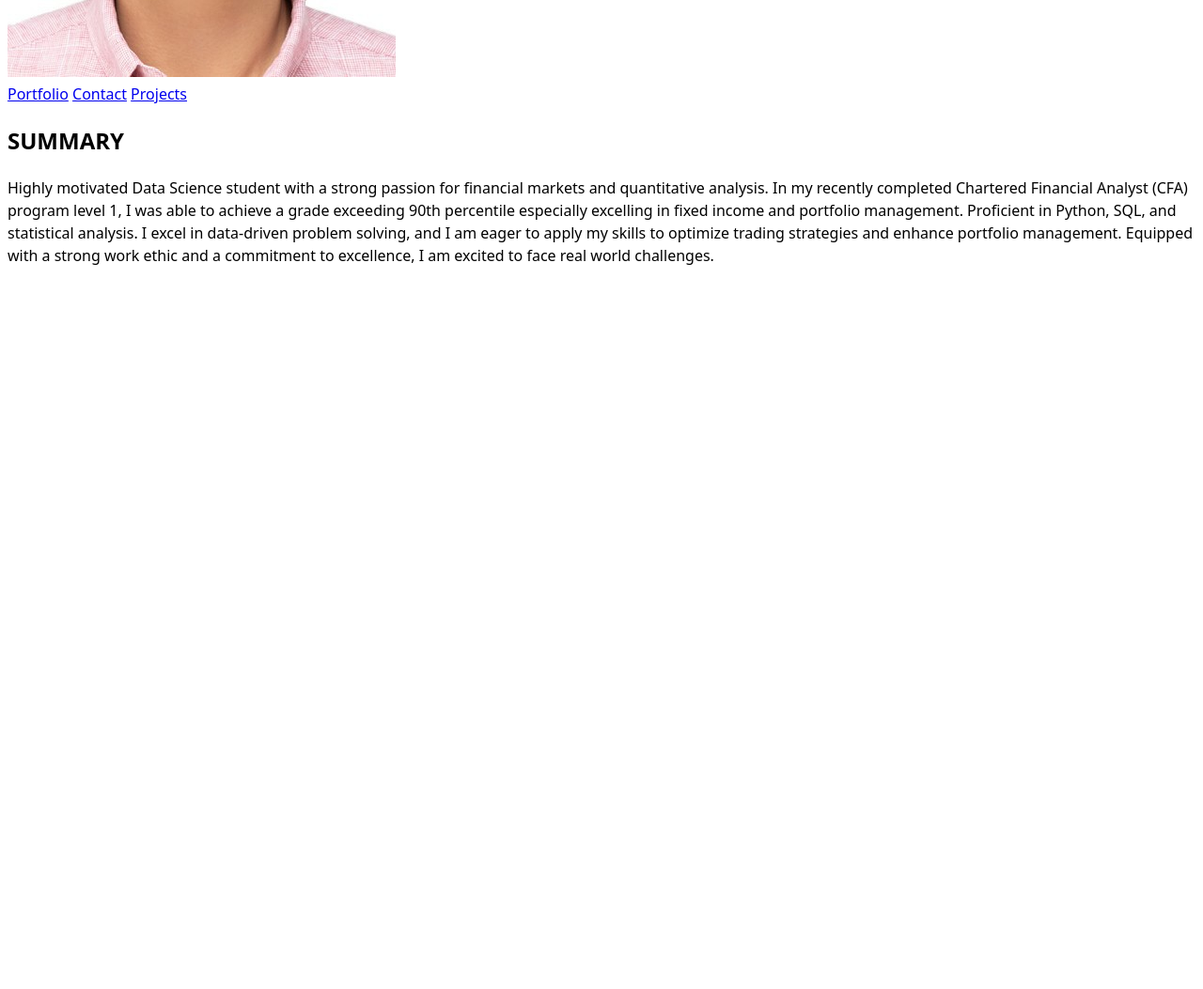
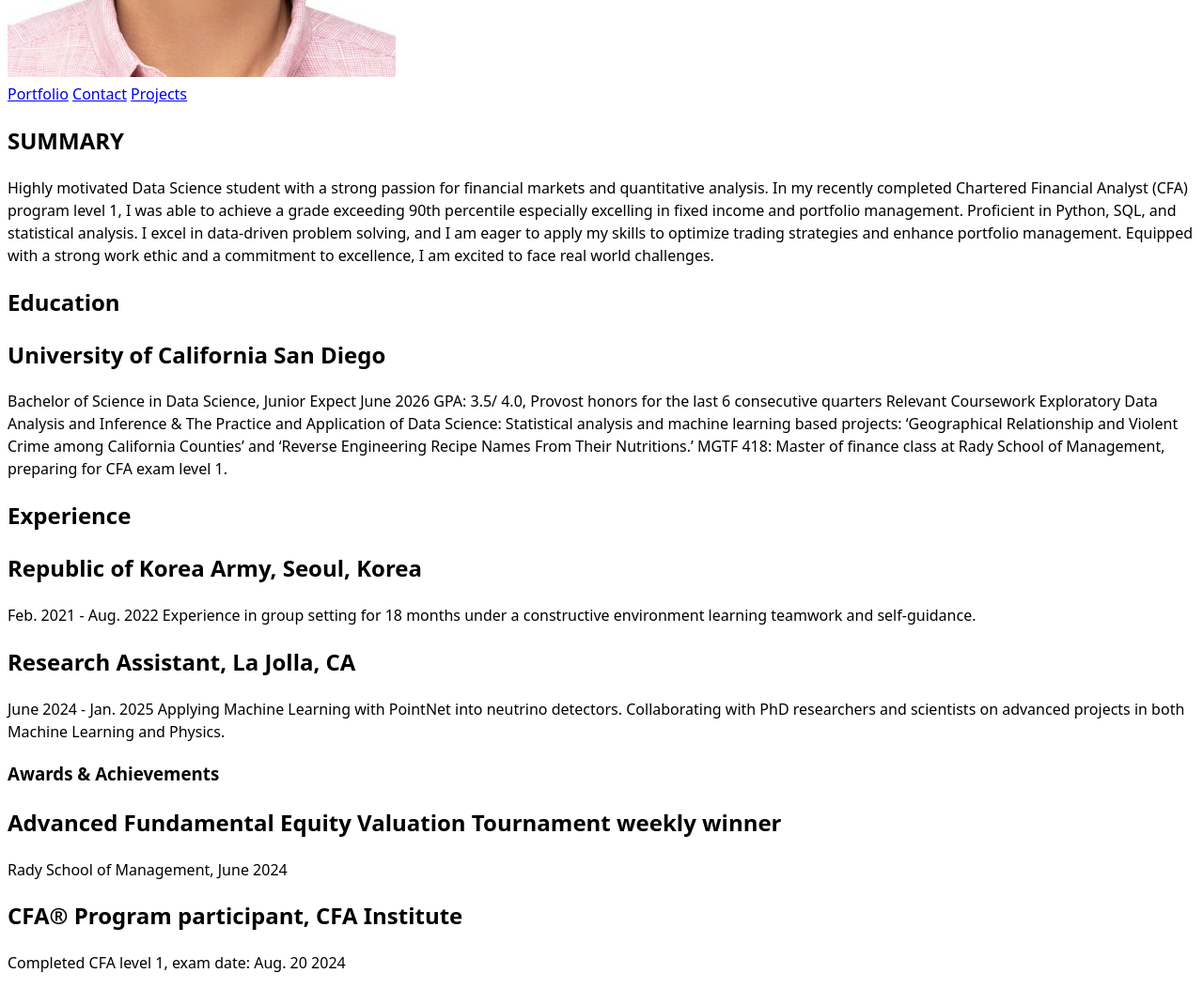
Before and after one commit to kylechoi101/portfolio, a plain HTML site: page index.html in a window 1280 px wide. Shown: the part 580-1633 px from the top of the page at 94% size. Before the commit the page ends 880 px from the top, so only its background shows below. Drawn offline with Linux system fonts and the light colour scheme.

Commit message:
CV added

```diff
--- a/index.html
+++ b/index.html
@@ -27,5 +27,50 @@
             Equipped with a strong work ethic and a commitment to excellence, I am excited to face real world challenges.
         </p>
     </section>
+    <article class="Education">
+        <h1>Education</h1>
+        <article class="school">
+          <h2>University of California San Diego</h2>
+          <p>
+            Bachelor of Science in Data Science, Junior Expect June 2026
+            GPA: 3.5/ 4.0, Provost honors for the last 6 consecutive quarters
+            Relevant Coursework
+            Exploratory Data Analysis and Inference & The Practice and Application of Data Science: Statistical analysis and machine learning based projects: ‘Geographical Relationship and Violent Crime among California Counties’ and ‘Reverse Engineering Recipe Names From Their Nutritions.’
+            MGTF 418: Master of finance class at Rady School of Management, preparing for CFA exam level 1.
+          </p>
+        </article>
+    </article>
+    <article class="EXPERIENCE">
+        <h1>Experience</h1>
+        <article class="Experience">
+          <h2>Republic of Korea Army,  Seoul, Korea</h2>
+          <p>
+            Feb. 2021 - Aug. 2022
+            Experience in group setting for 18 months under a constructive environment learning teamwork and self-guidance.
+          </p>
+        </article>
+        <article class="Experience">
+            <h2>Research Assistant,  La Jolla, CA</h2>
+            <p>
+                June 2024 - Jan. 2025
+                Applying Machine Learning with PointNet into neutrino detectors.
+                Collaborating with PhD researchers and scientists on advanced projects in both Machine Learning and Physics.
+            </p>
+          </article>
+    <article class="Awards & Achievements">
+        <h1>Awards & Achievements</h1>
+        <article class="Awards">
+            <h2>Advanced Fundamental Equity Valuation Tournament weekly winner </h2>
+            <p>
+                Rady School of Management, June 2024
+            </p>
+        </article>
+        <article class="Achievements">
+            <h2>CFA® Program participant, CFA Institute</h2>
+            <p>
+                Completed CFA level 1, exam date: Aug. 20 2024
+            </p>
+            </article>
+    </article>
 </body>
 </html>
```
